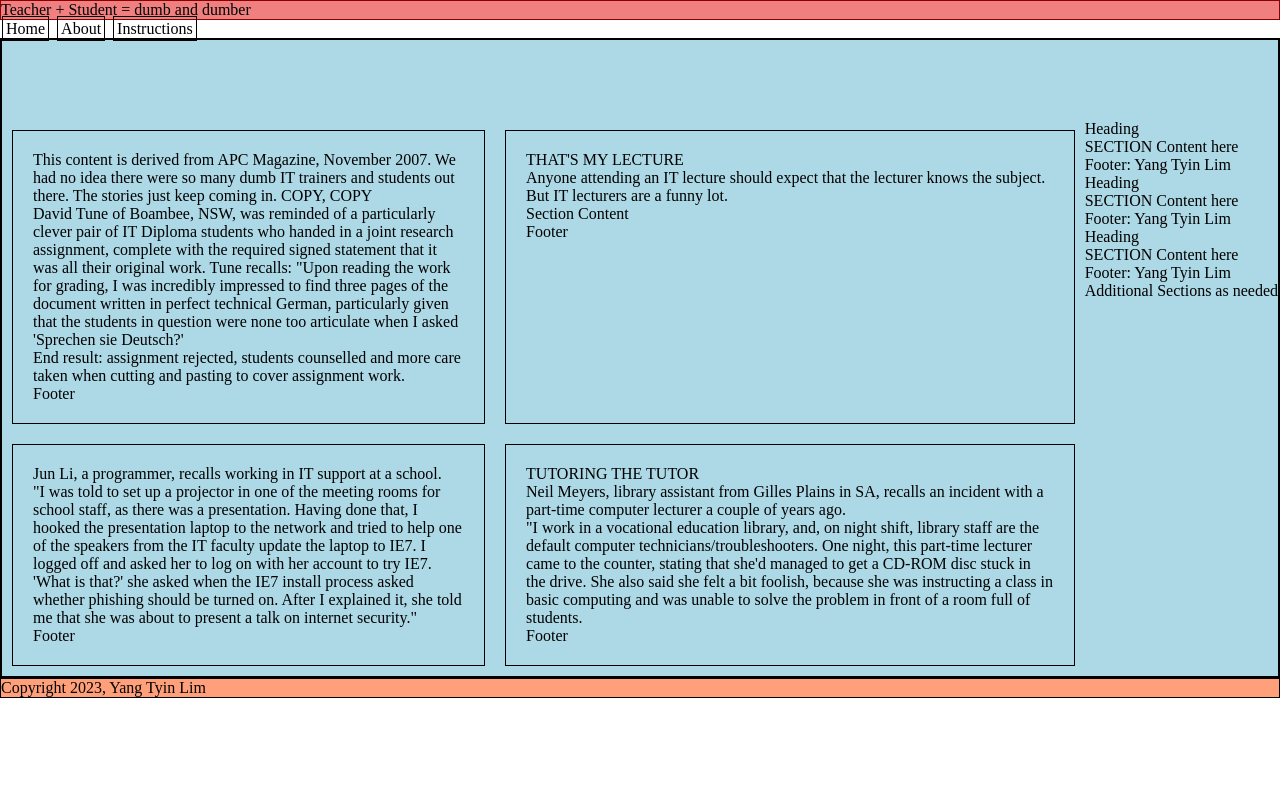
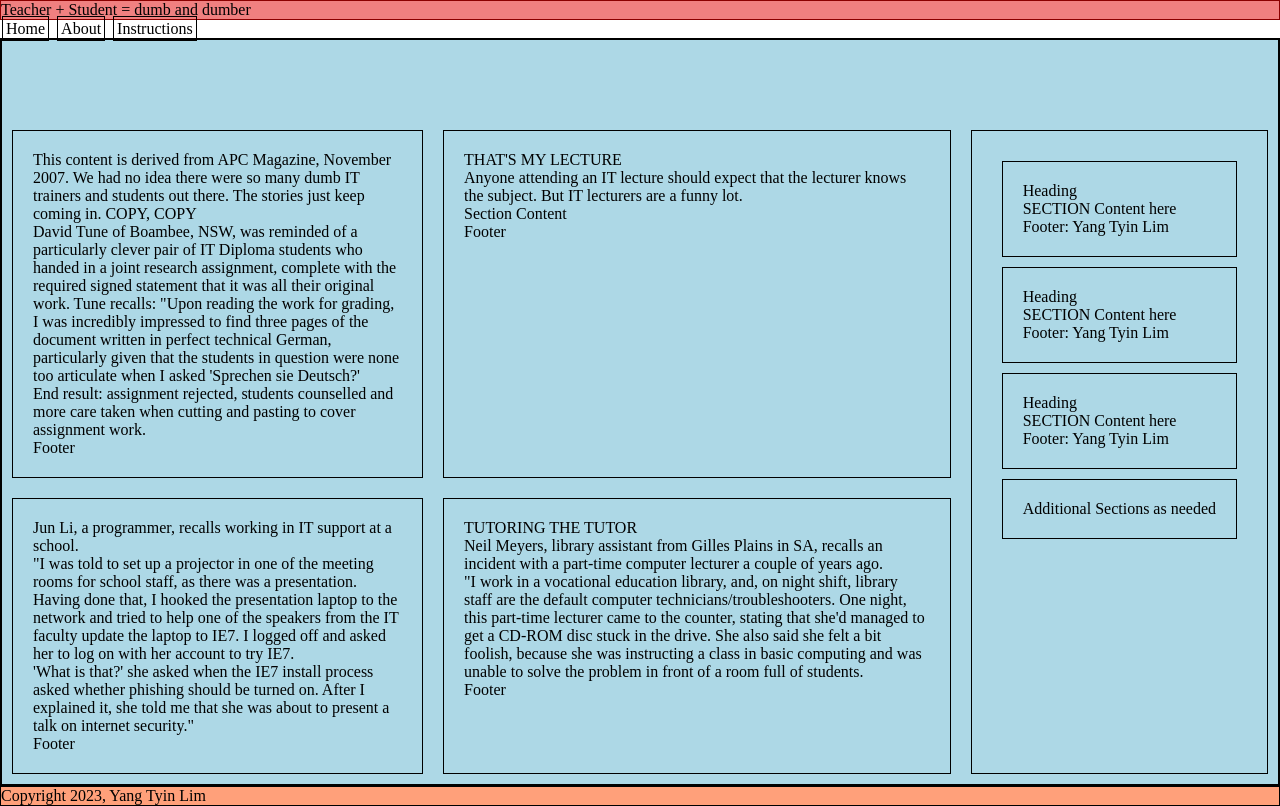
Before and after one commit to Limyangtyin/WebTech1, a plain HTML site: page Content.html in a window 1280 px wide. Drawn offline with Linux system fonts and the light colour scheme.

Commit message:
add CSS for aside layout in desktop design

```diff
--- a/assests/css/style.css
+++ b/assests/css/style.css
@@ -64,7 +64,14 @@
     aside{
         grid-column: 3;
         grid-row: 1/span 3;
+        border: 1px solid black;
+        margin: 10px;
+        padding: 20px;
     }
 
-
+    aside>section{
+        border: 1px solid black;
+        margin: 10px;
+        padding: 20px;
+    }
 }
```
